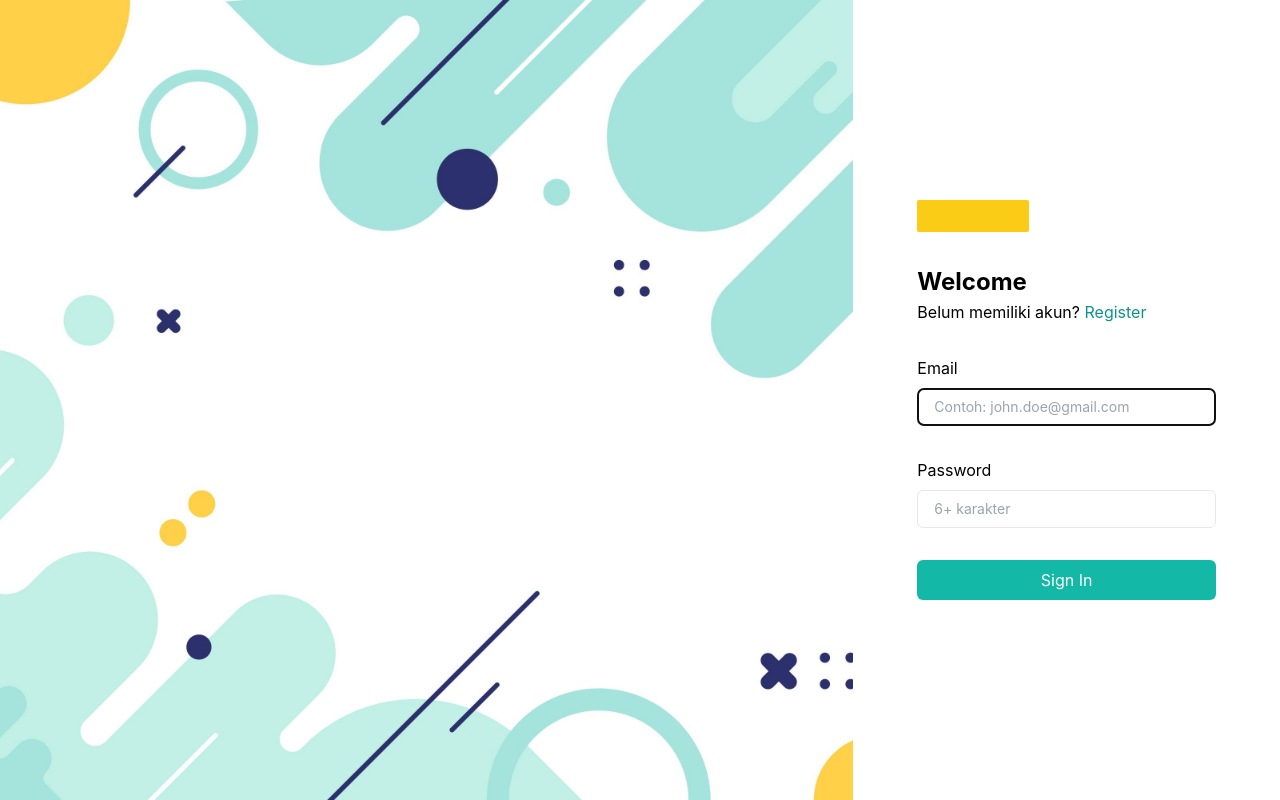
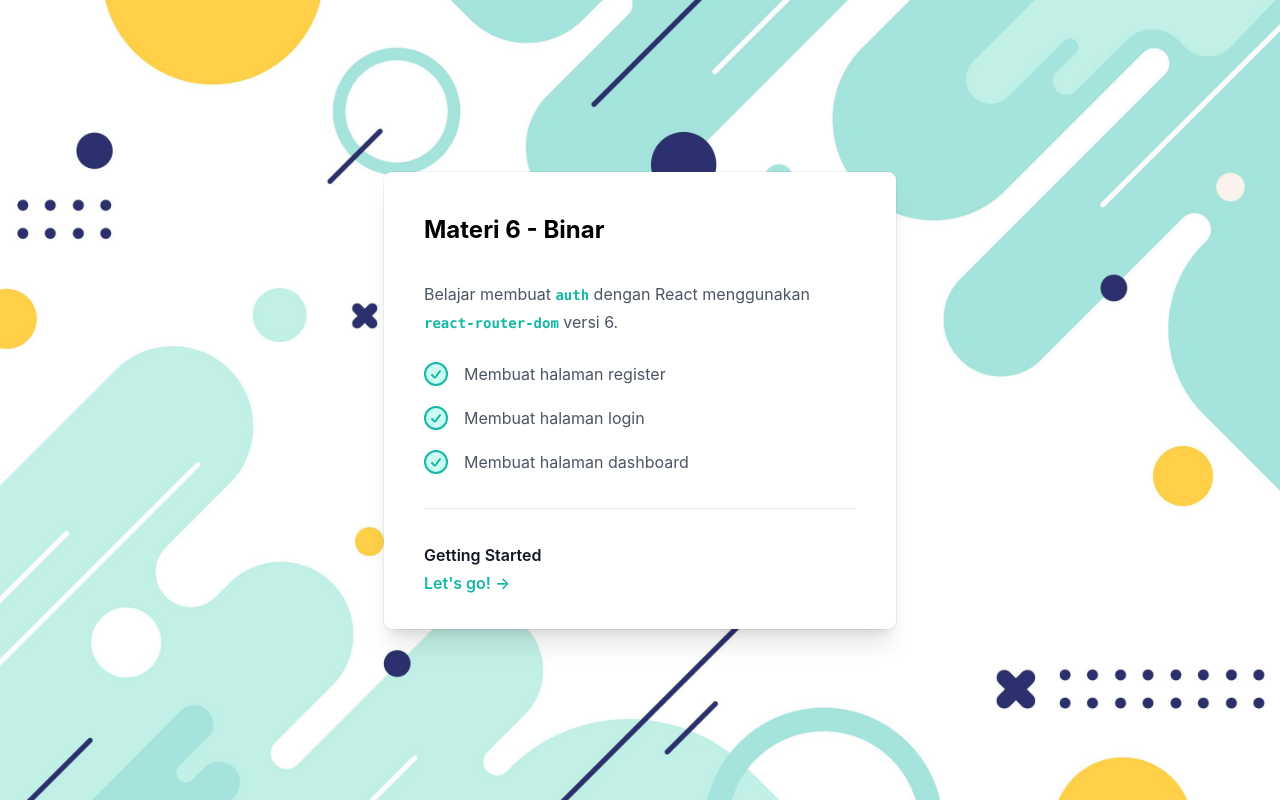
Before and after one commit to badawi1713/binar-07-auth, a React (Create React App) app: page / in a window 1280 px wide. Before the commit this address led to /login. Built offline with nearby package versions, Linux system fonts and the light colour scheme.

Commit message:
fix: Fixing login handler

```diff
--- a/src/App.js
+++ b/src/App.js
@@ -1,23 +1,29 @@
 import React, { useEffect, useState } from "react";
-import { Route, Routes, useNavigate } from "react-router-dom";
-import { PrivateRoute, SplashScreen } from "./views/components";
-import { Dashboard, Login, Register } from "./views/pages";
+import { Route, Routes } from "react-router-dom";
+import { ProtectedRoute, SplashScreen } from "./views/components";
+import { Dashboard, Home, Login, Page404, Register } from "./views/pages";
 const App = () => {
   const [isLogin, setIsLogin] = useState(null);
   const [checkLogin, setCheckLogin] = useState(true);
-  const navigate = useNavigate();
+
   useEffect(() => {
+    const checkIfLogin = () => {
       const token = localStorage.getItem("token");
       if (!token) {
         setIsLogin(false);
       } else {
         setIsLogin(true);
-      navigate("/");
       }
-    setTimeout(() => {
+    };
+    checkIfLogin();
+    const splashScreenTimeout = setTimeout(() => {
       setCheckLogin(false);
     }, 1000);
-  }, [navigate]);
+
+    return () => {
+      clearTimeout(splashScreenTimeout);
+    };
+  }, []);
 
   if (checkLogin) {
     return <SplashScreen />;
@@ -25,16 +31,18 @@
 
   return (
     <Routes>
+      <Route path="/" element={<Home />} />
+      <Route path="/login" element={<Login setIsLogin={setIsLogin} />} />
+      <Route path="/register" element={<Register />} />
       <Route
-        path="/"
+        path="/dashboard"
         element={
-          <PrivateRoute isLogin={isLogin}>
+          <ProtectedRoute isLogin={isLogin}>
             <Dashboard />
-          </PrivateRoute>
+          </ProtectedRoute>
         }
       />
-      <Route path="/register" element={<Register />} />
-      <Route path="/login" element={<Login />} />
+      <Route path="*" element={<Page404 />} />
     </Routes>
   );
 };
--- a/src/index.js
+++ b/src/index.js
@@ -1,6 +1,6 @@
 import React from "react";
 import ReactDOM from "react-dom/client";
-import { BrowserRouter as Router } from "react-router-dom";
+import { BrowserRouter } from "react-router-dom";
 import App from "./App";
 import "./index.css";
 import reportWebVitals from "./reportWebVitals";
@@ -8,9 +8,9 @@
 const root = ReactDOM.createRoot(document.getElementById("root"));
 root.render(
   <React.StrictMode>
-    <Router>
+    <BrowserRouter>
       <App />
-    </Router>
+    </BrowserRouter>
   </React.StrictMode>
 );
 
--- a/src/views/components/HOC/PrivateRoute.js
+++ b/src/views/components/HOC/ProtectedRoute.js
@@ -1,8 +1,7 @@
 import React from "react";
 import { Navigate } from "react-router-dom";
 
-const PrivateRoute = ({ isLogin, children }) => {
-  console.log(isLogin);
+const ProtectedRoute = ({ isLogin, children }) => {
   if (!isLogin) {
     return <Navigate to={"/login"} replace />;
   }
@@ -10,4 +9,4 @@
   return children;
 };
 
-export default PrivateRoute;
+export default ProtectedRoute;
--- a/src/views/components/index.js
+++ b/src/views/components/index.js
@@ -1,3 +1,3 @@
 export { default as Spinner } from "./spinner";
-export { default as PrivateRoute } from "./HOC/PrivateRoute";
+export { default as ProtectedRoute } from "./HOC/ProtectedRoute";
 export { default as SplashScreen } from "./splash-screen";
--- a/src/views/pages/dashboard/index.js
+++ b/src/views/pages/dashboard/index.js
@@ -9,13 +9,15 @@
   };
   return (
     <main className="min-h-screen flex flex-col justify-center items-center bg-teal-600">
-      <h2 className="text-2xl text-white">こんにちは</h2>
-      <button
-        onClick={onLogout}
-        className="p-2 bg-white rounded-md text-center w-auto mt-6"
-      >
-        Logout
-      </button>
+      <h2 className="text-2xl text-white mb-6">Dashboard</h2>
+      <div className="flex gap-8">
+        <button
+          onClick={onLogout}
+          className="p-2 bg-white rounded-md text-center w-auto"
+        >
+          Logout
+        </button>
+      </div>
     </main>
   );
 };
--- /dev/null
+++ b/src/views/pages/home/index.js
@@ -0,0 +1,69 @@
+import React from "react";
+import { Link } from "react-router-dom";
+
+const Home = () => {
+  const todos = [
+    "Membuat halaman register",
+    "Membuat halaman login",
+    "Membuat halaman dashboard",
+  ];
+
+  return (
+    <main
+      style={{
+        backgroundImage: `url("${window.location.origin}/assets/images/auth-cover.jpg")`,
+      }}
+      className="relative flex min-h-screen flex-col justify-center overflow-hidden bg-teal-50 bg-cover bg-center bg-no-repeat py-6 sm:py-12"
+    >
+      <div className="absolute inset-0 bg-center "></div>
+      <div className="relative bg-white px-6 pt-10 pb-8 shadow-xl ring-1 ring-gray-900/5 sm:mx-auto sm:max-w-lg sm:rounded-lg sm:px-10">
+        <h1 className="font-bold text-2xl leading-9">Materi 6 - Binar</h1>
+        <section className="mx-auto max-w-md">
+          <div className="divide-y divide-gray-300/50">
+            <div className="space-y-6 py-8 text-base leading-7 text-gray-600">
+              <p>
+                Belajar membuat{" "}
+                <code className="text-sm font-bold text-teal-500">auth</code>{" "}
+                dengan React menggunakan{" "}
+                <code className="text-sm font-bold text-teal-500">
+                  react-router-dom
+                </code>{" "}
+                versi 6.
+              </p>
+              <ul className="space-y-4">
+                {todos?.map((item, index) => {
+                  return (
+                    <li key={index} className="flex items-center">
+                      <svg
+                        className="h-6 w-6 flex-none fill-teal-100 stroke-teal-500 stroke-2"
+                        strokeLinecap="round"
+                        strokeLinejoin="round"
+                      >
+                        <circle cx="12" cy="12" r="11" />
+                        <path
+                          d="m8 13 2.165 2.165a1 1 0 0 0 1.521-.126L16 9"
+                          fill="none"
+                        />
+                      </svg>
+                      <p className="ml-4">{item}</p>
+                    </li>
+                  );
+                })}
+              </ul>
+            </div>
+            <div className="pt-8 text-base font-semibold leading-7">
+              <p className="text-gray-900">Getting Started</p>
+              <p>
+                <Link to="/dashboard" className="text-teal-500 hover:text-teal-600">
+                  Let's go! &rarr;
+                </Link>
+              </p>
+            </div>
+          </div>
+        </section>
+      </div>
+    </main>
+  );
+};
+
+export default Home;
--- a/src/views/pages/index.js
+++ b/src/views/pages/index.js
@@ -1,3 +1,5 @@
 export { default as Dashboard } from "./dashboard";
+export { default as Home } from "./home";
 export { default as Login } from "./login";
+export { default as Page404 } from "./page-404";
 export { default as Register } from "./register";
--- a/src/views/pages/login/index.js
+++ b/src/views/pages/login/index.js
@@ -1,9 +1,9 @@
 import axios from "axios";
-import React, { useEffect, useRef, useState } from "react";
+import React, { useCallback, useEffect, useRef, useState } from "react";
 import { Link, useNavigate } from "react-router-dom";
 import { Spinner } from "../../components";
 
-const Login = () => {
+const Login = ({ setIsLogin }) => {
   const navigate = useNavigate();
 
   const [LoginForm, setLoginForm] = useState({
@@ -43,7 +43,8 @@
         });
         emailRef.current.focus();
         localStorage?.setItem("token", token);
-        navigate("/");
+        setIsLogin(true);
+        navigate("/dashboard", { replace: true });
       }
       setSpinner(false);
     } catch (error) {
@@ -52,6 +53,20 @@
       setIsError(true);
     }
   };
+
+  const redirect = useCallback(
+    () => navigate("/dashboard", { replace: true }),
+    [navigate]
+  );
+
+  useEffect(() => {
+    const checkIfLogin = () => {
+      const token = localStorage.getItem("token");
+      if (!token) return;
+      redirect();
+    };
+    checkIfLogin();
+  }, [redirect]);
 
   useEffect(() => {
     emailRef.current.focus();
@@ -62,8 +77,7 @@
       <section className="w-4/6 hidden md:block">
         <div
           style={{
-            backgroundImage:
-              `url("${window.location.origin}/assets/images/auth-cover.jpg")`,
+            backgroundImage: `url("${window.location.origin}/assets/images/auth-cover.jpg")`,
           }}
           className="bg-cover h-full bg-center w-full bg-no-repeat"
         />
--- /dev/null
+++ b/src/views/pages/page-404/index.js
@@ -0,0 +1,32 @@
+import React from "react";
+import { Link } from "react-router-dom";
+
+const Page404 = () => {
+  return (
+    <main
+      style={{
+        backgroundImage: `url("${window.location.origin}/assets/images/auth-cover.jpg")`,
+      }}
+      className="relative flex min-h-screen flex-col justify-center overflow-hidden bg-teal-50 bg-cover bg-center bg-no-repeat py-6 sm:py-12"
+    >
+      <div className="absolute inset-0 bg-center "></div>
+      <div className="relative bg-white px-6 pt-10 pb-8 shadow-xl ring-1 ring-gray-900/5 sm:mx-auto sm:max-w-lg sm:rounded-lg sm:px-10">
+        <h1 className="font-bold text-2xl leading-9">404;</h1>
+        <section className="mx-auto max-w-md">
+          <div className="divide-y divide-gray-300/50">
+            <div className="pt-8 text-base font-semibold leading-7">
+              <p className="text-gray-900">Halaman Tidak Ditemukan!</p>
+              <p>
+                <Link to="/login" className="text-teal-500 hover:text-teal-600">
+                  Kembali &rarr;
+                </Link>
+              </p>
+            </div>
+          </div>
+        </section>
+      </div>
+    </main>
+  );
+};
+
+export default Page404;
--- a/src/views/pages/register/index.js
+++ b/src/views/pages/register/index.js
@@ -1,9 +1,11 @@
 import axios from "axios";
-import React, { useEffect, useRef, useState } from "react";
-import { Link } from "react-router-dom";
+import React, { useCallback, useEffect, useRef, useState } from "react";
+import { Link, useNavigate } from "react-router-dom";
 import { Spinner } from "../../components";
 
 const Register = () => {
+  const navigate = useNavigate();
+
   const [registerForm, setRegisterForm] = useState({
     email: "",
     password: "",
@@ -41,13 +43,27 @@
         emailRef.current.focus();
       }
       setSpinner(false);
-      setResponse('Akun berhasil terdaftar, silakan login.');
+      setResponse("Akun berhasil terdaftar, silakan login.");
     } catch (error) {
       setResponse(error?.response?.data?.error);
       setSpinner(false);
       setIsError(true);
     }
   };
+
+  const redirect = useCallback(
+    () => navigate("/dashboard", { replace: true }),
+    [navigate]
+  );
+
+  useEffect(() => {
+    const checkIfLogin = () => {
+      const token = localStorage.getItem("token");
+      if (!token) return;
+      redirect();
+    };
+    checkIfLogin();
+  }, [redirect]);
 
   useEffect(() => {
     emailRef.current.focus();
```
Lines whose indentation alone changed are shown as unchanged.
